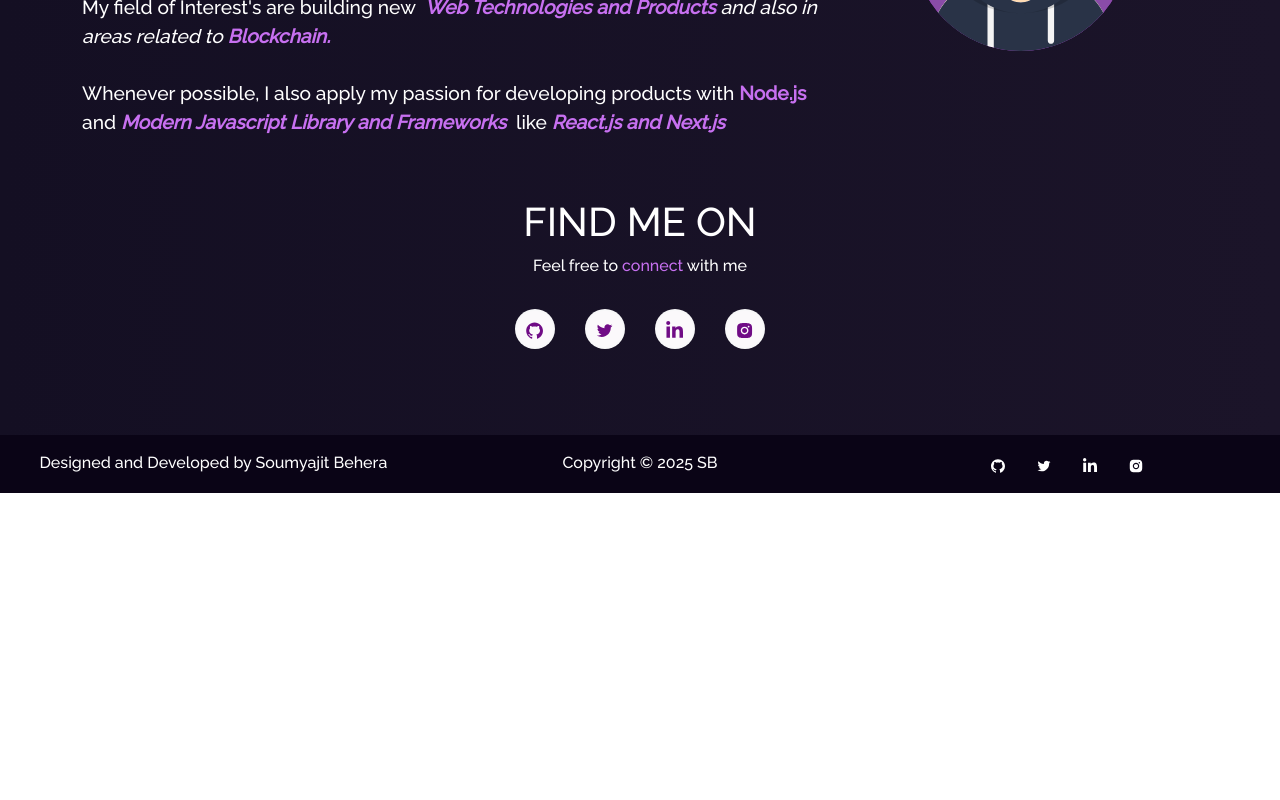
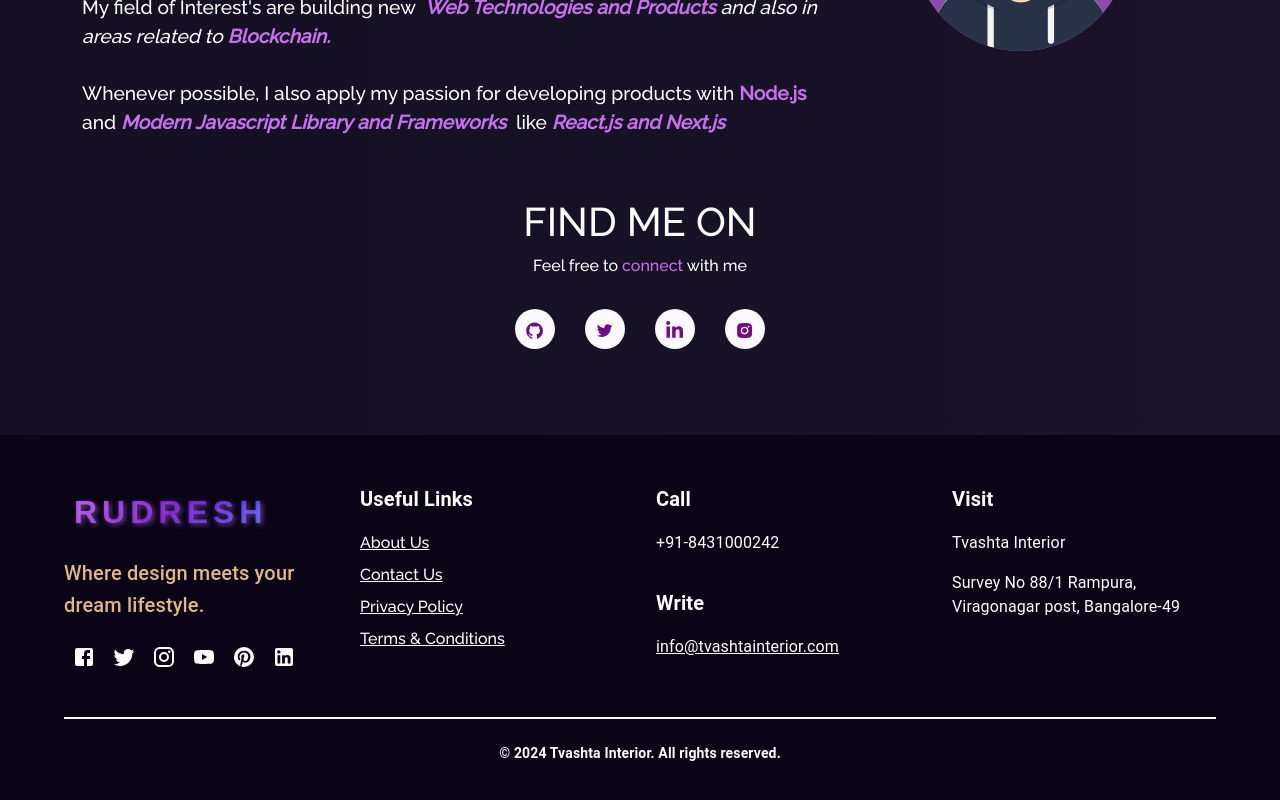
Before and after one commit to Rudreshcg/Rudreshcg.github.io, a React (Create React App) app: page / in a window 1280 px wide. Shown: the part 1106-1906 px from the top of the page. Before the commit the page ends 1599 px from the top, so only its background shows below. Built offline with nearby package versions, Linux system fonts and the light colour scheme; the HTML template or start-up script is replaced by a standard one.

Commit message:
Updated code

```diff
--- a/package.json
+++ b/package.json
@@ -3,11 +3,16 @@
   "version": "0.1.0",
   "private": true,
   "dependencies": {
+    "@emotion/react": "^11.14.0",
+    "@emotion/styled": "^11.14.0",
+    "@mui/icons-material": "^6.4.4",
+    "@mui/material": "^6.4.4",
     "@testing-library/jest-dom": "^5.14.1",
     "@testing-library/react": "^13.0.0",
     "@testing-library/user-event": "^13.2.1",
     "bootstrap": "^5.3.3",
     "date-fns": "^4.1.0",
+    "framer-motion": "^12.4.2",
     "react": "^19.0.0",
     "react-bootstrap": "^2.10.9",
     "react-dom": "^19.0.0",
--- /dev/null
+++ b/src/animation/animate.js
@@ -0,0 +1,32 @@
+export const SlideUp = (delay) => {
+  return {
+    initial: {
+      y: 50,
+      opacity: 0,
+    },
+    animate: {
+      y: 0,
+      opacity: 1,
+      transition: {
+        duration: 0.5,
+        delay,
+      },
+    },
+  };
+};
+export const SlideLeft = (delay) => {
+  return {
+    initial: {
+      x: 50,
+      opacity: 0,
+    },
+    animate: {
+      x: 0,
+      opacity: 1,
+      transition: {
+        duration: 0.5,
+        delay,
+      },
+    },
+  };
+};
--- a/src/components/Footer.js
+++ b/src/components/Footer.js
@@ -1,71 +1,224 @@
+// import React from "react";
+// import { Container, Row, Col } from "react-bootstrap";
+// import {
+//   AiFillGithub,
+//   AiOutlineTwitter,
+//   AiFillInstagram,
+// } from "react-icons/ai";
+// import { FaLinkedinIn } from "react-icons/fa";
+
+// function Footer() {
+//   let date = new Date();
+//   let year = date.getFullYear();
+//   return (
+//     <Container fluid className="footer">
+//       <Row>
+//         <Col md="4" className="footer-copywright">
+//           <h3>Designed and Developed by Soumyajit Behera</h3>
+//         </Col>
+//         <Col md="4" className="footer-copywright">
+//           <h3>Copyright © {year} SB</h3>
+//         </Col>
+//         <Col md="4" className="footer-body">
+//           <ul className="footer-icons">
+//             <li className="social-icons">
+//               <a
+//                 href="https://github.com/soumyajit4419"
+//                 style={{ color: "white" }}
+//                 target="_blank"
+//                 rel="noopener noreferrer"
+//               >
+//                 <AiFillGithub />
+//               </a>
+//             </li>
+//             <li className="social-icons">
+//               <a
+//                 href="https://twitter.com/Soumyajit4419"
+//                 style={{ color: "white" }}
+//                 target="_blank"
+//                 rel="noopener noreferrer"
+//               >
+//                 <AiOutlineTwitter />
+//               </a>
+//             </li>
+//             <li className="social-icons">
+//               <a
+//                 href="https://www.linkedin.com/in/soumyajit4419/"
+//                 style={{ color: "white" }}
+//                 target="_blank"
+//                 rel="noopener noreferrer"
+//               >
+//                 <FaLinkedinIn />
+//               </a>
+//             </li>
+//             <li className="social-icons">
+//               <a
+//                 href="https://www.instagram.com/soumyajit4419"
+//                 style={{ color: "white" }}
+//                 target="_blank"
+//                 rel="noopener noreferrer"
+//               >
+//                 <AiFillInstagram />
+//               </a>
+//             </li>
+//           </ul>
+//         </Col>
+//       </Row>
+//     </Container>
+//   );
+// }
+
+// export default Footer;
+
 import React from "react";
-import { Container, Row, Col } from "react-bootstrap";
+import { motion } from "framer-motion";
+import { SlideLeft } from "../animation/animate";
 import {
-  AiFillGithub,
-  AiOutlineTwitter,
-  AiFillInstagram,
-} from "react-icons/ai";
-import { FaLinkedinIn } from "react-icons/fa";
+  Box,
+  Container,
+  Grid,
+  Typography,
+  Link,
+  IconButton,
+  useMediaQuery,
+  useTheme
+} from "@mui/material";
+import {
+  Facebook,
+  Twitter,
+  Instagram,
+  YouTube,
+  Pinterest,
+  LinkedIn,
+} from "@mui/icons-material";
+import Logo from "./Logo/Logo";
 
-function Footer() {
-  let date = new Date();
-  let year = date.getFullYear();
+
+const Footer = () => {
+  const theme = useTheme();
+  const isMobile = useMediaQuery(theme.breakpoints.down("sm"));
+
   return (
-    <Container fluid className="footer">
-      <Row>
-        <Col md="4" className="footer-copywright">
-          <h3>Designed and Developed by Soumyajit Behera</h3>
-        </Col>
-        <Col md="4" className="footer-copywright">
-          <h3>Copyright © {year} SB</h3>
-        </Col>
-        <Col md="4" className="footer-body">
-          <ul className="footer-icons">
-            <li className="social-icons">
-              <a
-                href="https://github.com/soumyajit4419"
-                style={{ color: "white" }}
-                target="_blank"
-                rel="noopener noreferrer"
-              >
-                <AiFillGithub />
-              </a>
-            </li>
-            <li className="social-icons">
-              <a
-                href="https://twitter.com/Soumyajit4419"
-                style={{ color: "white" }}
-                target="_blank"
-                rel="noopener noreferrer"
-              >
-                <AiOutlineTwitter />
-              </a>
-            </li>
-            <li className="social-icons">
-              <a
-                href="https://www.linkedin.com/in/soumyajit4419/"
-                style={{ color: "white" }}
-                target="_blank"
-                rel="noopener noreferrer"
-              >
-                <FaLinkedinIn />
-              </a>
-            </li>
-            <li className="social-icons">
-              <a
-                href="https://www.instagram.com/soumyajit4419"
-                style={{ color: "white" }}
-                target="_blank"
-                rel="noopener noreferrer"
-              >
-                <AiFillInstagram />
-              </a>
-            </li>
-          </ul>
-        </Col>
-      </Row>
-    </Container>
+    <Box
+      component={motion.footer}
+      bgcolor="rgb(10, 4, 22)"
+      color="white"
+      py={6}
+      width="100%"
+      overflow="hidden"
+    >
+      <Container maxWidth="lg">
+        <Grid container spacing={4} justifyContent="center">
+          {/* Company info section */}
+          <Grid item xs={12} md={3} textAlign={isMobile ? "center" : "left"}>
+            <motion.div
+              variants={SlideLeft(0.2)}
+              initial="initial"
+              whileInView="animate"
+            >
+              <Box display="flex" justifyContent={isMobile ? "center" : "left"} mb={2}>
+                {/* <img
+                  src={LogoPng}
+                  alt="Logo"
+                  style={{ maxWidth: "150px", height: "auto" }}
+                /> */}
+                <Logo />
+              </Box>
+              <Typography variant="h6" color="burlywood">
+                Where design meets your dream lifestyle.
+              </Typography>
+              <Box mt={2} display="flex" justifyContent={isMobile ? "center" : "left"}>
+                <IconButton color="inherit" href="#"><Facebook /></IconButton>
+                <IconButton color="inherit" href="#"><Twitter /></IconButton>
+                <IconButton color="inherit" href="#"><Instagram /></IconButton>
+                <IconButton color="inherit" href="#"><YouTube /></IconButton>
+                <IconButton color="inherit" href="#"><Pinterest /></IconButton>
+                <IconButton color="inherit" href="#"><LinkedIn /></IconButton>
+              </Box>
+            </motion.div>
+          </Grid>
+
+          {/* Useful Links */}
+          <Grid item xs={12} md={3} textAlign={isMobile ? "center" : "left"}>
+            <motion.div
+              variants={SlideLeft(0.3)}
+              initial="initial"
+              whileInView="animate"
+            >
+              <Typography variant="h6" fontWeight="bold">
+                Useful Links
+              </Typography>
+              <Box mt={2}>
+                <Link href="#" color="inherit" display="block" mb={1}>
+                  About Us
+                </Link>
+                <Link href="#" color="inherit" display="block" mb={1}>
+                  Contact Us
+                </Link>
+                <Link href="#" color="inherit" display="block" mb={1}>
+                  Privacy Policy
+                </Link>
+                <Link href="#" color="inherit" display="block" mb={1}>
+                  Terms & Conditions
+                </Link>
+              </Box>
+            </motion.div>
+          </Grid>
+
+          {/* Contact Information */}
+          <Grid item xs={12} md={3} textAlign={isMobile ? "center" : "left"}>
+            <motion.div
+              variants={SlideLeft(0.4)}
+              initial="initial"
+              whileInView="animate"
+            >
+              <Typography variant="h6" fontWeight="bold">
+                Call
+              </Typography>
+              <Typography mt={2}>+91-8431000242</Typography>
+              <Typography variant="h6" fontWeight="bold" mt={4}>
+                Write
+              </Typography>
+              <Typography mt={2}>
+                <Link href="mailto:info@tvashtainterior.com" color="inherit">
+                  info@tvashtainterior.com
+                </Link>
+              </Typography>
+            </motion.div>
+          </Grid>
+
+          {/* Visit Us */}
+          <Grid item xs={12} md={3} textAlign={isMobile ? "center" : "left"}>
+            <motion.div
+              variants={SlideLeft(0.5)}
+              initial="initial"
+              whileInView="animate"
+            >
+              <Typography variant="h6" fontWeight="bold">
+                Visit
+              </Typography>
+              <Typography mt={2}>Tvashta Interior</Typography>
+              <Typography mt={2}>
+                Survey No 88/1 Rampura, Viragonagar post, Bangalore-49
+              </Typography>
+            </motion.div>
+          </Grid>
+        </Grid>
+
+        {/* Bottom section */}
+        <Typography
+          textAlign="center"
+          variant="body2"
+          fontWeight="bold"
+          borderTop={2}
+          pt={3}
+          mt={5}
+        >
+          &copy; 2024 Tvashta Interior. All rights reserved.
+        </Typography>
+      </Container>
+    </Box>
   );
-}
+};
 
 export default Footer;
--- /dev/null
+++ b/src/components/Logo/Logo.js
@@ -0,0 +1,14 @@
+import React from "react";
+import { Link } from "react-router-dom";
+
+const Logo = () => {
+  return (
+    <Link to="/" className="brand-text">
+      <div className="brand-name">
+        <span className="rudresh">RUDRESH</span>
+      </div>
+    </Link>
+  );
+};
+
+export default Logo;
--- a/src/style.css
+++ b/src/style.css
@@ -741,31 +741,37 @@ button:focus {
 .fork-btn-inner::after {
   display: none !important;
 }
-.brand-name {
-  display: flex;
-  flex-direction: column;
-  align-items: center;
-  text-align: center;
+
+
+.brand-text {
+  text-decoration: none;
 }
 
 .rudresh {
-  color: #c770f0;
-  font-size: 26px;
+  font-size: 32px;
   font-weight: 900;
   letter-spacing: 5px;
-  margin-bottom: 0; /* Remove space between the lines */
-  width: 100%;
+  text-transform: uppercase;
+  background: linear-gradient(135deg, #c770f0, #6a11cb, #2575fc);
+  -webkit-background-clip: text;
+  -webkit-text-fill-color: transparent;
+  text-shadow: 2px 2px 5px rgba(199, 112, 240, 0.5);
+  font-family: "Poppins", sans-serif;
+  display: inline-block;
+  padding: 5px 10px;
+  border-radius: 8px;
+  transition: transform 0.3s ease-in-out;
 }
 
+.rudresh:hover {
+  transform: scale(1.1);
+}
 
 @media (max-width: 768px) {
-
-
   .rudresh {
     font-size: 24px;
     letter-spacing: 4px;
   }
-
 }
 
 @media (max-width: 480px) {
```
Also changed, not shown: src/components/Navbar.js (+6 -8 lines).
